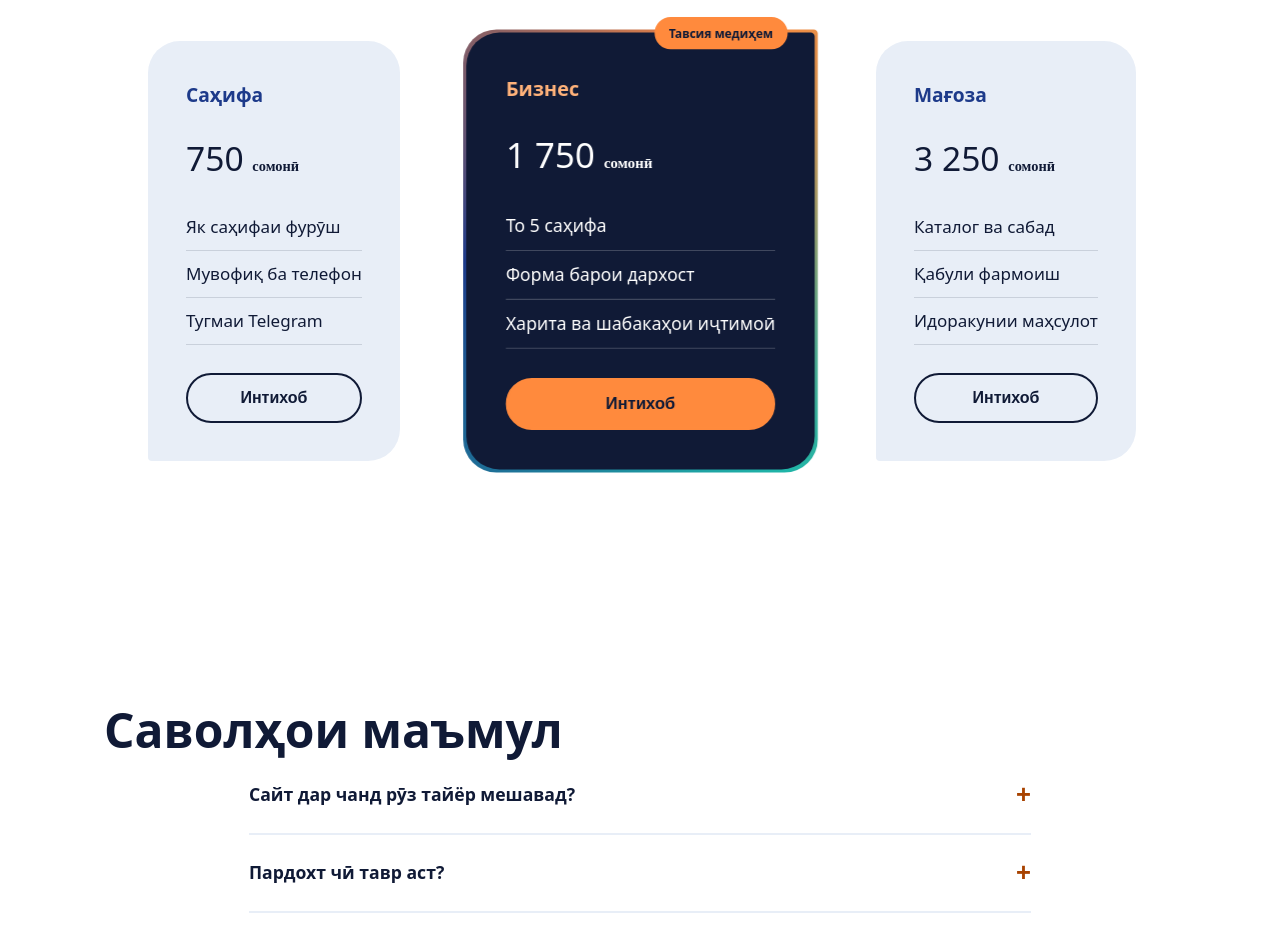
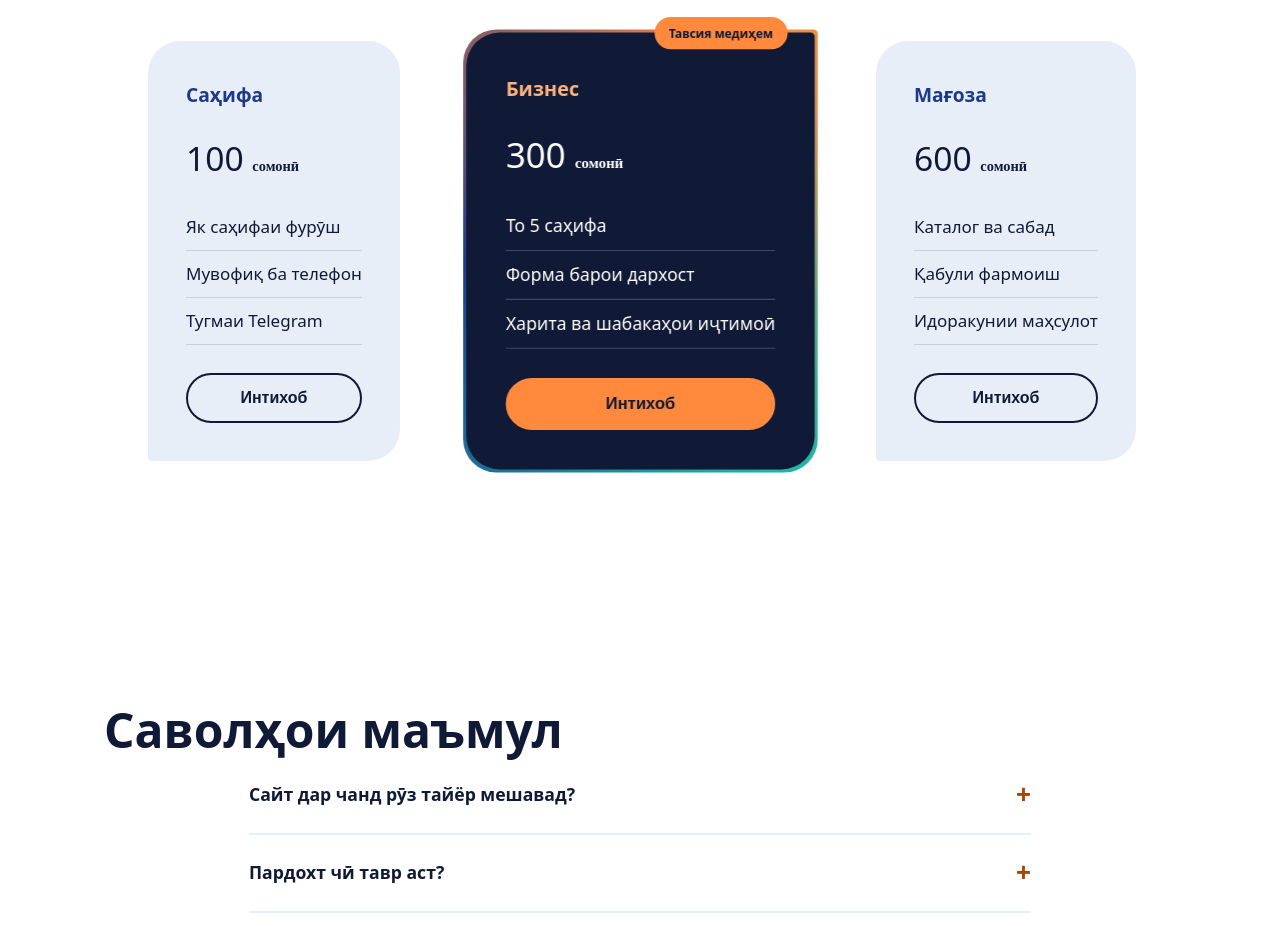
Before and after one commit to magammed510-hash/Buines-for-making-web, a plain HTML site: page site/index.html in a window 1280 px wide. Shown: the part 2929-3855 px from the top of the page. Drawn offline with Linux system fonts and the light colour scheme; a web font is replaced by a local one.

Commit message:
update index.html

```diff
--- a/site/index.html
+++ b/site/index.html
@@ -101,9 +101,9 @@
   <h2 id="h-n" class="rv">Нарх</h2>
   <p class="swipe" aria-hidden="true">Ба тарафи рост кашед →</p>
   <div class="grid3 price" role="region" aria-label="Нархҳо" tabindex="0">
-    <article class="rv tilt"><h3>Саҳифа</h3><p class="p">750 <small>сомонӣ</small></p><ul><li>Як саҳифаи фурӯш</li><li>Мувофиқ ба телефон</li><li>Тугмаи Telegram</li></ul><a class="btn ghost" href="#tamos" aria-label="Нақшаи Саҳифаро интихоб кардан">Интихоб</a></article>
-    <article class="rv tilt pop"><span class="tag">Тавсия медиҳем</span><h3>Бизнес</h3><p class="p">1 750 <small>сомонӣ</small></p><ul><li>То 5 саҳифа</li><li>Форма барои дархост</li><li>Харита ва шабакаҳои иҷтимоӣ</li></ul><a class="btn" href="#tamos" aria-label="Нақшаи Бизнесро интихоб кардан">Интихоб</a></article>
-    <article class="rv tilt"><h3>Мағоза</h3><p class="p">3 250 <small>сомонӣ</small></p><ul><li>Каталог ва сабад</li><li>Қабули фармоиш</li><li>Идоракунии маҳсулот</li></ul><a class="btn ghost" href="#tamos" aria-label="Нақшаи Мағозаро интихоб кардан">Интихоб</a></article>
+    <article class="rv tilt"><h3>Саҳифа</h3><p class="p">100 <small>сомонӣ</small></p><ul><li>Як саҳифаи фурӯш</li><li>Мувофиқ ба телефон</li><li>Тугмаи Telegram</li></ul><a class="btn ghost" href="#tamos" aria-label="Нақшаи Саҳифаро интихоб кардан">Интихоб</a></article>
+    <article class="rv tilt pop"><span class="tag">Тавсия медиҳем</span><h3>Бизнес</h3><p class="p">300 <small>сомонӣ</small></p><ul><li>То 5 саҳифа</li><li>Форма барои дархост</li><li>Харита ва шабакаҳои иҷтимоӣ</li></ul><a class="btn" href="#tamos" aria-label="Нақшаи Бизнесро интихоб кардан">Интихоб</a></article>
+    <article class="rv tilt"><h3>Мағоза</h3><p class="p">600 <small>сомонӣ</small></p><ul><li>Каталог ва сабад</li><li>Қабули фармоиш</li><li>Идоракунии маҳсулот</li></ul><a class="btn ghost" href="#tamos" aria-label="Нақшаи Мағозаро интихоб кардан">Интихоб</a></article>
   </div>
 </section>
 
```
